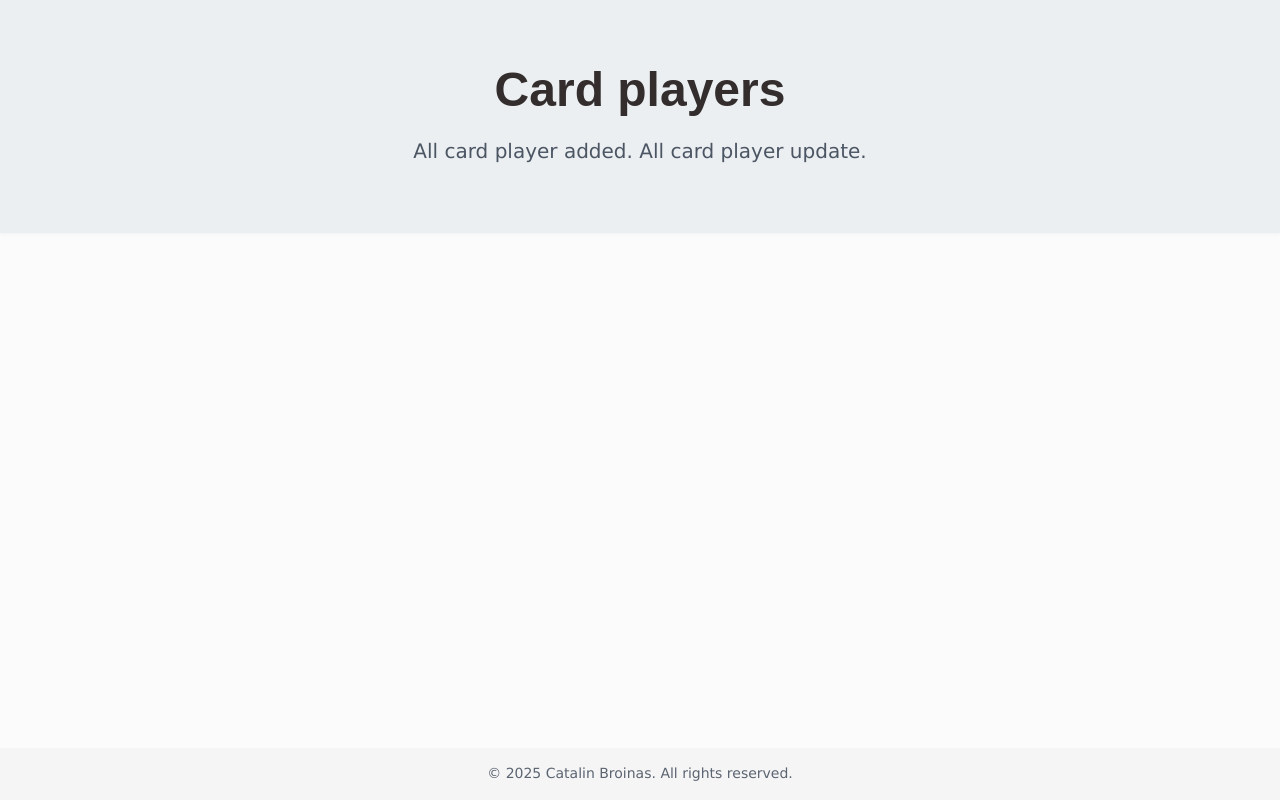
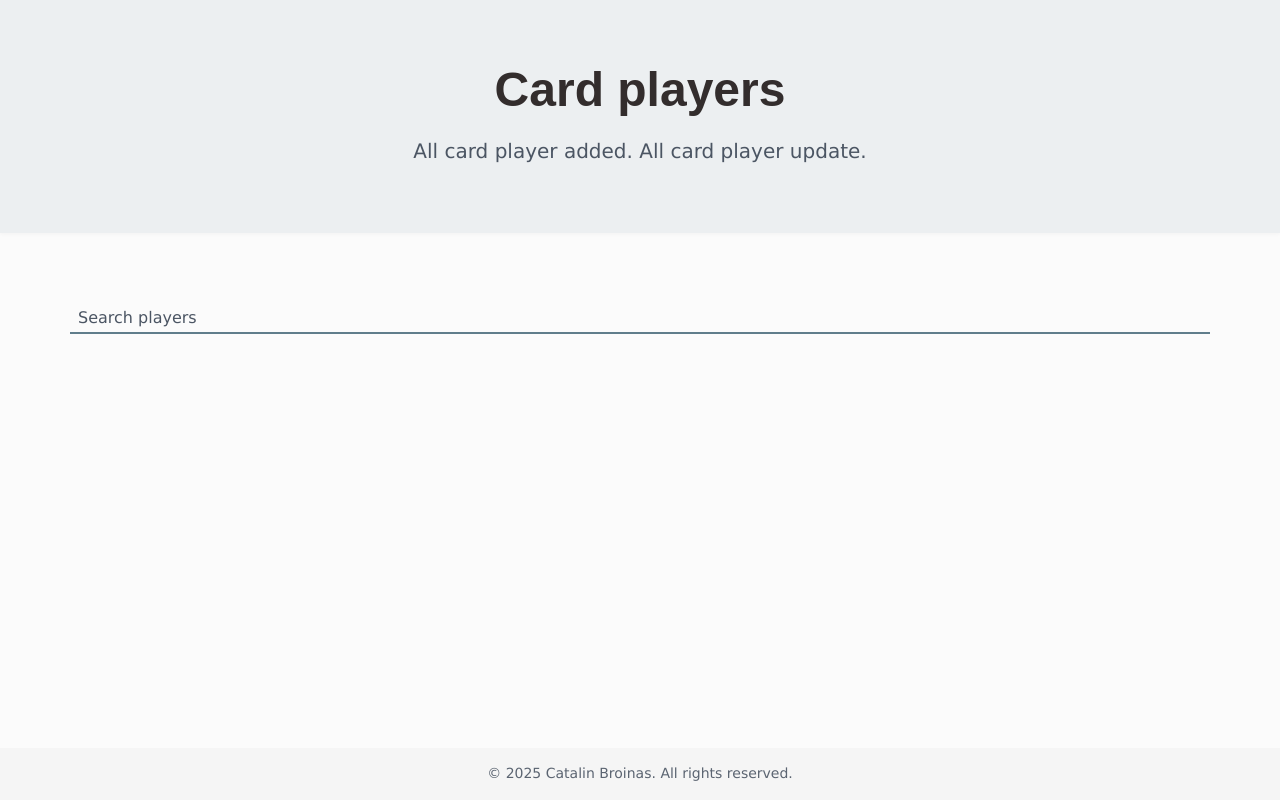
Before and after one commit to catalinbroinas/card-players, a React (Vite) app: page / in a window 1280 px wide. Built offline with nearby package versions, Linux system fonts and the light colour scheme.

Commit message:
feat(SearchBar): add static UI

```diff
--- /dev/null
+++ b/src/react/components/features/toolbar/SearchBar.jsx
@@ -0,0 +1,22 @@
+
+function SearchBar() {
+  return (
+    <div className="form-row">
+      <div className="form-outline">
+        <input
+          type="text"
+          id="searchbar"
+          className="form-control"
+          placeholder="Search players"
+        />
+
+        <label
+          htmlFor="searchbar"
+          className="form-label"
+        >Search players</label>
+      </div>
+    </div>
+  );
+}
+
+export default SearchBar;
--- a/src/react/components/features/toolbar/Toolbar.jsx
+++ b/src/react/components/features/toolbar/Toolbar.jsx
@@ -1,7 +1,12 @@
+import SearchBar from "./SearchBar";
 
 function Toolbar() {
 	return (
-		<section className="toolbar"></section>
+		<section className="toolbar">
+			<form className="form-container">
+				<SearchBar />
+			</form>
+		</section>
 	);
 }
 
```
